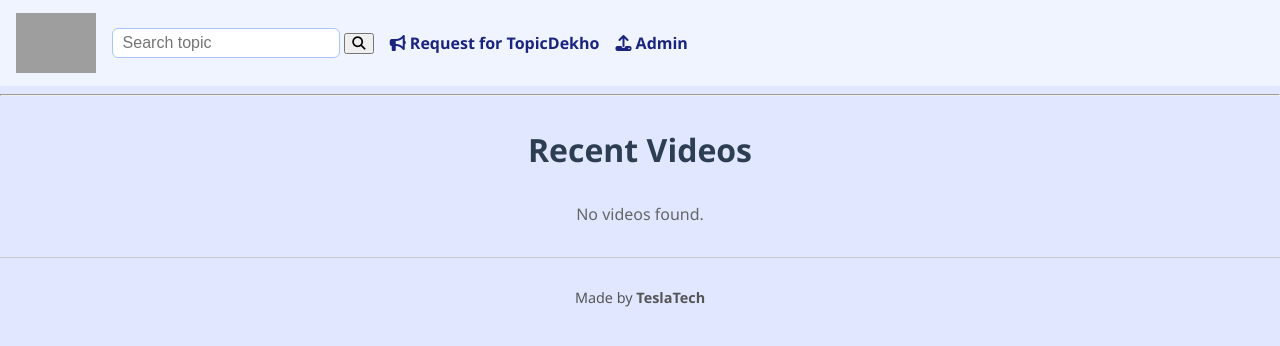
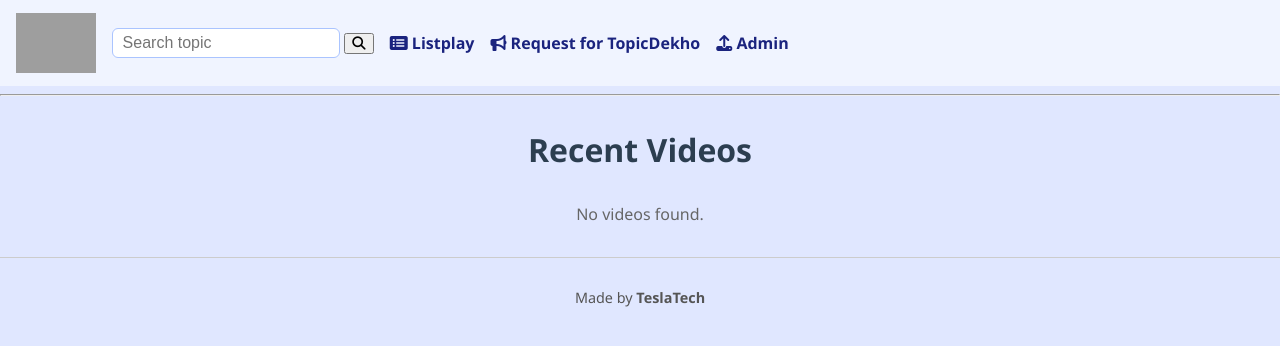
Before and after one commit to teshahriar/TopicDekho, a Flask app: page / in a window 1280 px wide. Shown: the top 346 px of the page. Run offline with Flask 3, Linux system fonts and the light colour scheme; data that the repository does not hold is empty; some libraries are stand-ins or nearby versions; grey boxes are pictures that could not be loaded.

Commit message:
Update base.html

```diff
--- a/templates/base.html
+++ b/templates/base.html
@@ -23,6 +23,7 @@
       <a href="/admin/dashboard">Dashboard</a>
       <a href="/admin/logout">Logout</a>
     {% else %}
+      <a href="/listplay"><i class="fa-solid fa-rectangle-list"></i> Listplay</a>
       <a href="/request"><i class="fa-solid fa-bullhorn"></i> Request for TopicDekho</a>
       <a href="/admin/login"><i class="fa-solid fa-upload"></i> Admin</a>
     {% endif %}
```
